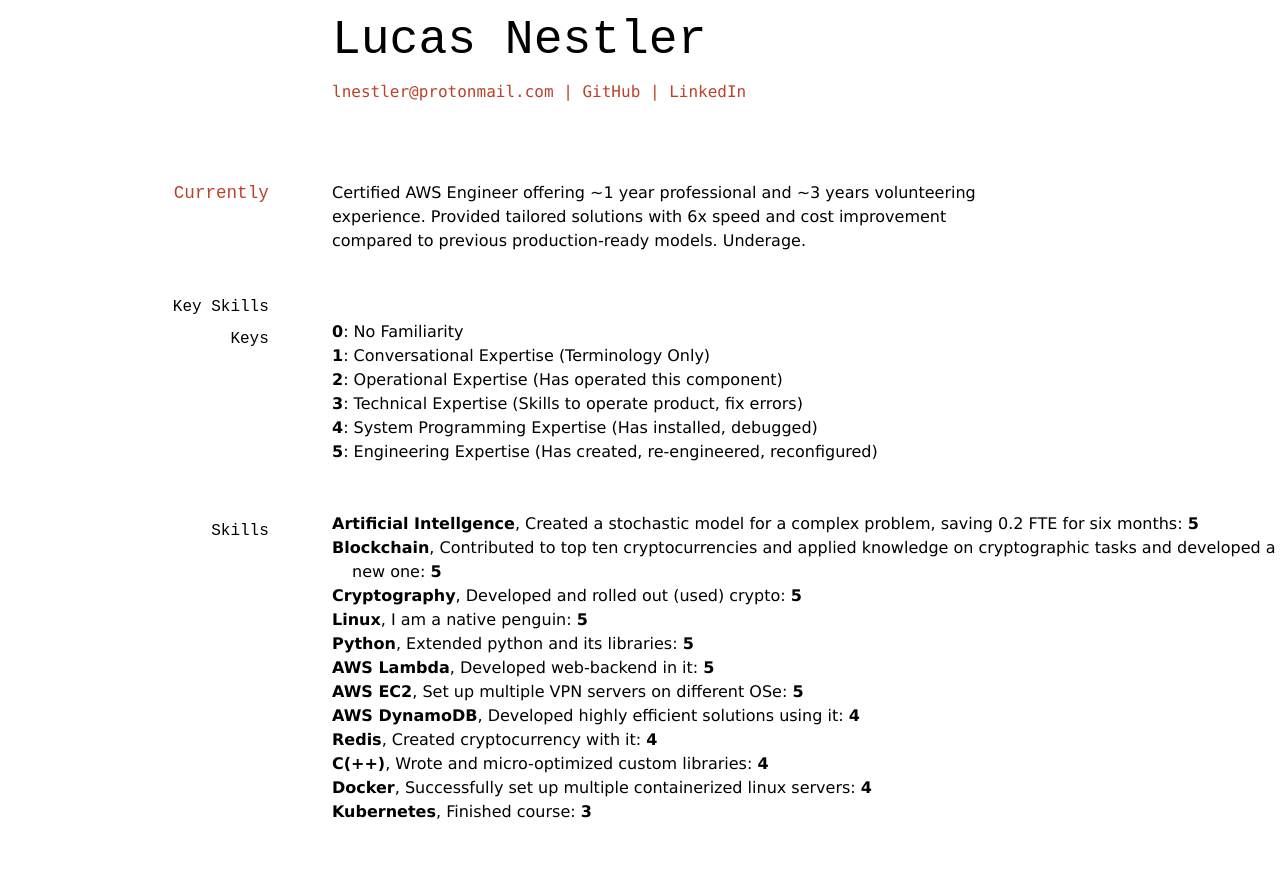
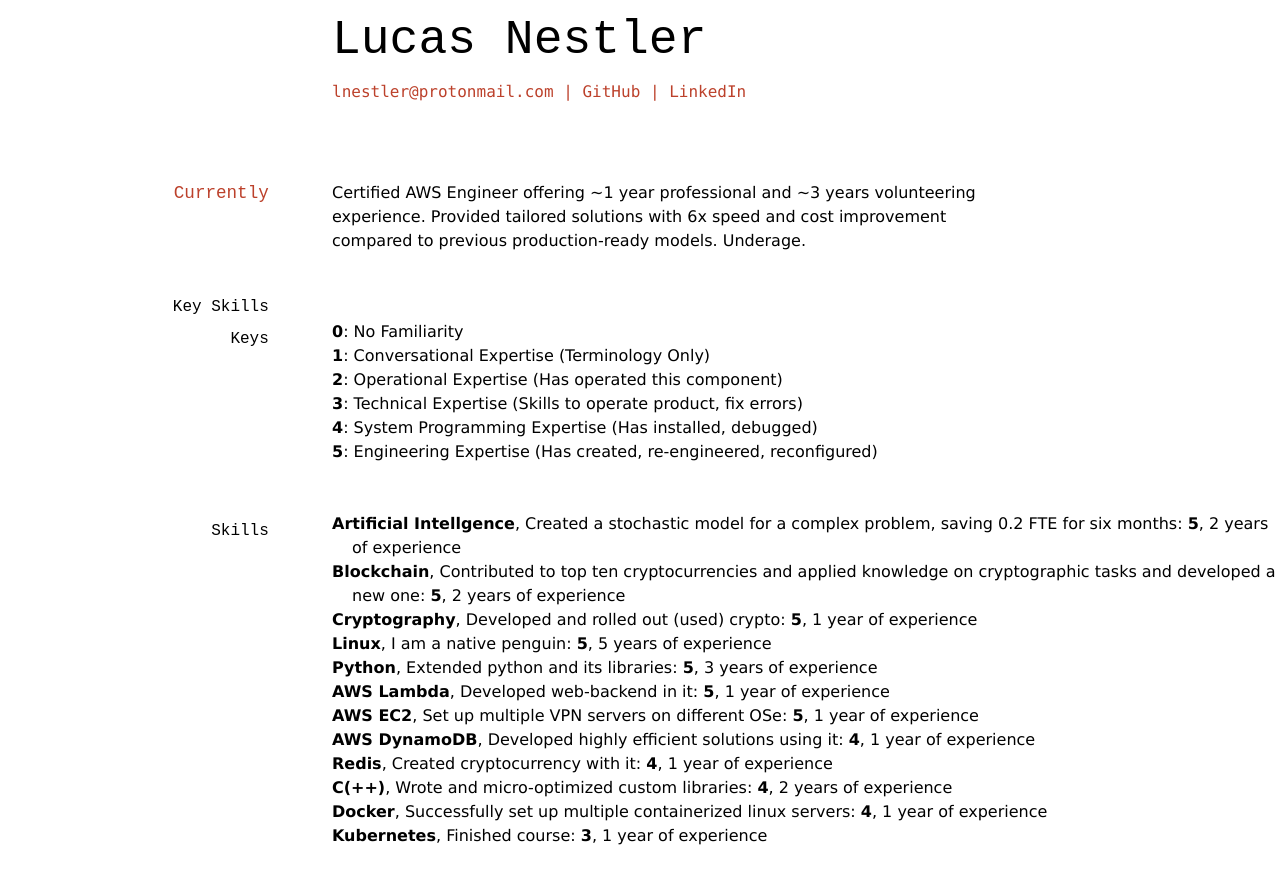
Before and after one commit to ClashLuke/markdown-cv, a Jekyll site: the page built from index.md, in a window 1280 px wide and 900 px high. Shown: the top 884 px of the window. Built offline with Jekyll 4.4.1, drawn with Linux system fonts in a browser that asks for light colours.

Commit message:
feat: add years of experience

```diff
--- a/index.md
+++ b/index.md
@@ -29,18 +29,18 @@ Certified AWS Engineer offering ~1 year professional and ~3 years volunteering e
 
 ### Skills
 
-* **Artificial Intellgence**, Created a stochastic model for a complex problem, saving 0.2 FTE for six months: **5**
-* **Blockchain**, Contributed to top ten cryptocurrencies and applied knowledge on cryptographic tasks and developed a new one: **5**
-* **Cryptography**, Developed and rolled out (used) crypto: **5**
-* **Linux**, I am a native penguin: **5**
-* **Python**, Extended python and its libraries: **5**
-* **AWS Lambda**, Developed web-backend in it: **5**
-* **AWS EC2**, Set up multiple VPN servers on different OSe: **5**
-* **AWS DynamoDB**, Developed highly efficient solutions using it: **4**
-* **Redis**, Created cryptocurrency with it: **4**
-* **C(++)**, Wrote and micro-optimized custom libraries: **4**
-* **Docker**, Successfully set up multiple containerized linux servers: **4**
-* **Kubernetes**, Finished course: **3**
+* **Artificial Intellgence**, Created a stochastic model for a complex problem, saving 0.2 FTE for six months: **5**, 2 years of experience
+* **Blockchain**, Contributed to top ten cryptocurrencies and applied knowledge on cryptographic tasks and developed a new one: **5**, 2 years of experience
+* **Cryptography**, Developed and rolled out (used) crypto: **5**, 1 year of experience
+* **Linux**, I am a native penguin: **5**, 5 years of experience
+* **Python**, Extended python and its libraries: **5**, 3 years of experience
+* **AWS Lambda**, Developed web-backend in it: **5**, 1 year of experience
+* **AWS EC2**, Set up multiple VPN servers on different OSe: **5**, 1 year of experience
+* **AWS DynamoDB**, Developed highly efficient solutions using it: **4**, 1 year of experience
+* **Redis**, Created cryptocurrency with it: **4**, 1 year of experience
+* **C(++)**, Wrote and micro-optimized custom libraries: **4**, 2 years of experience
+* **Docker**, Successfully set up multiple containerized linux servers: **4**, 1 year of experience
+* **Kubernetes**, Finished course: **3**, 1 year of experience
 
 
 ## Experience
```
